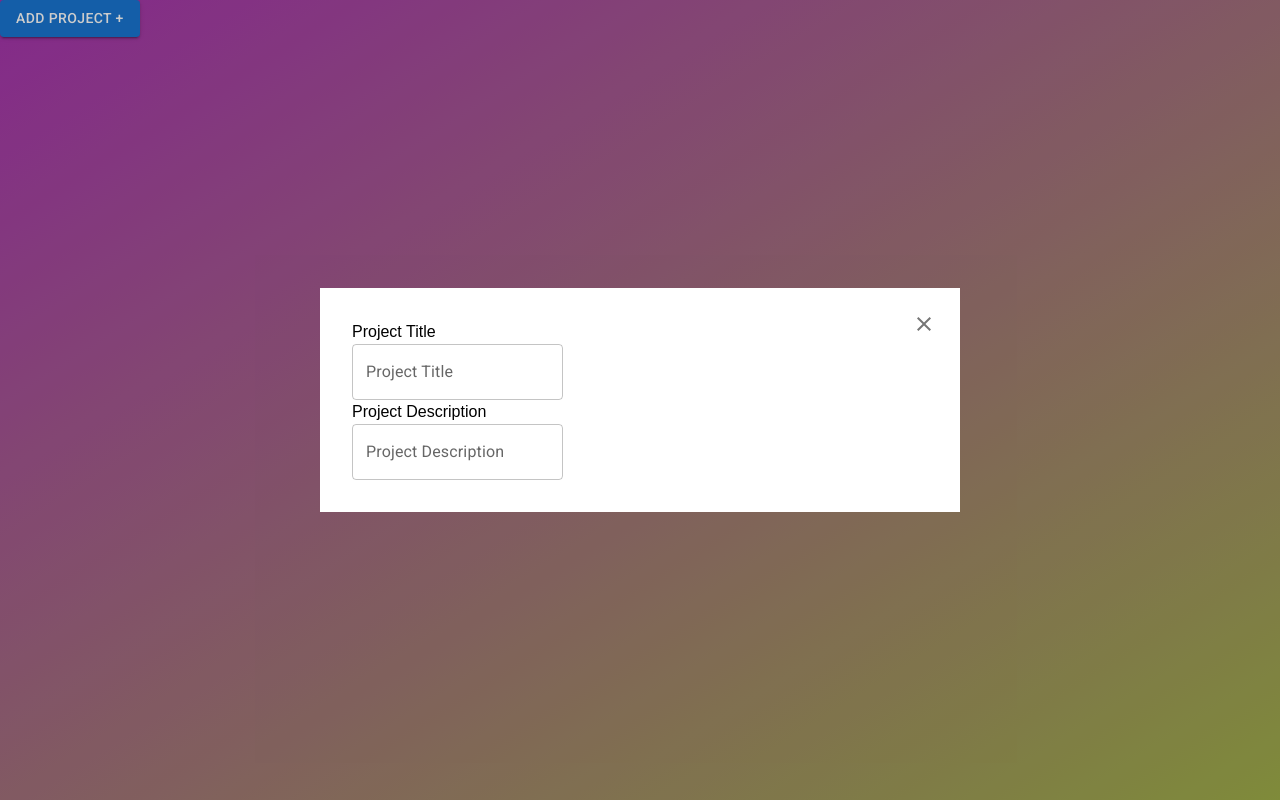
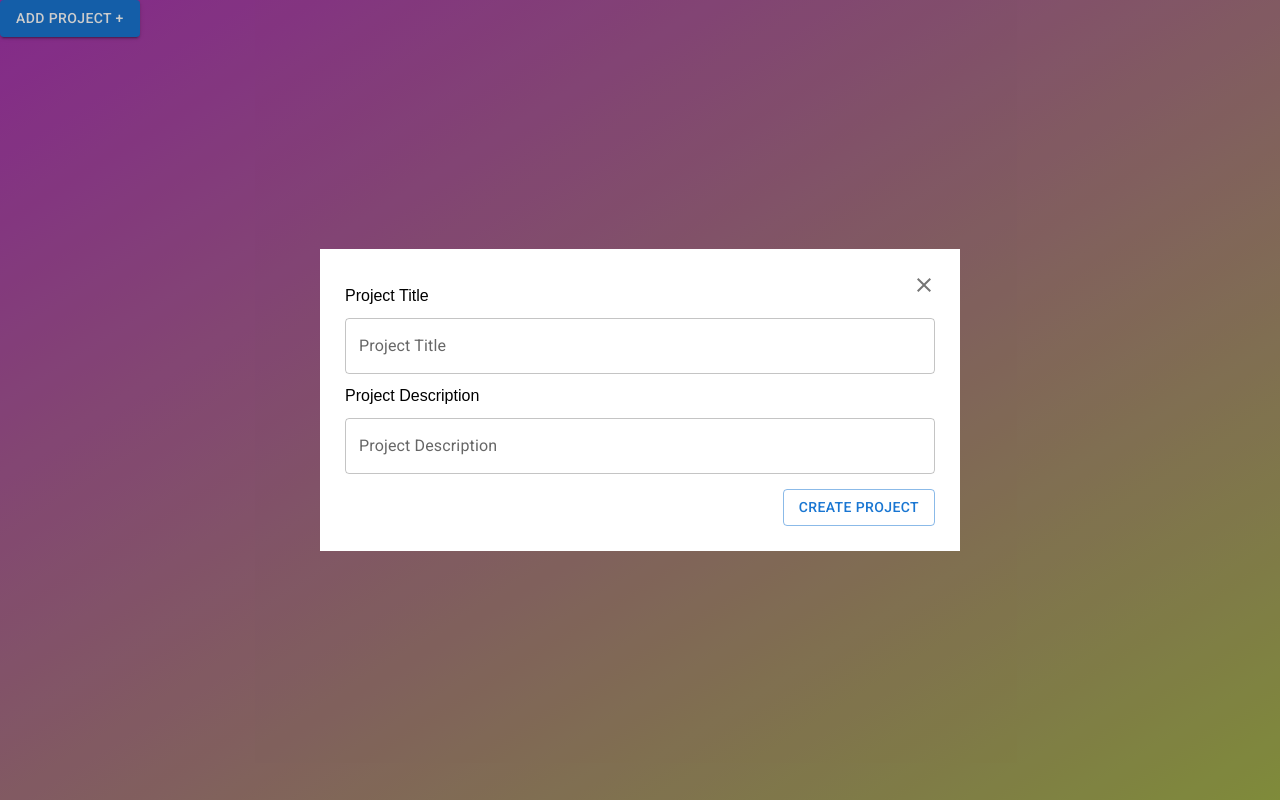
Before and after one commit to Abinithishkumarprabakaran/PMT-frontEnd, a React (Vite) app: page / in a window 1280 px wide. Both pictures are taken after a click on the button "ADD PROJECT +". Built offline with nearby package versions, Linux system fonts and the light colour scheme.

Commit message:
Project-Creation

```diff
--- a/src/App.css
+++ b/src/App.css
@@ -24,10 +24,13 @@
 
 .popup-inner {
     position: relative;
-    padding: 32px;
+    padding: 25px;
     width: 100%;
     max-width: 640px;
     background-color: #FFF;
+
+    display: flex;
+    flex-direction: column;
 }
 
 .popup-inner .close-btn {
@@ -35,3 +38,21 @@
     top: 16px;
     right: 16px;
 }
+
+.project-btn {
+    display: flex;
+    justify-content: flex-end;
+
+    padding-top: 15px;
+}
+
+.popup-inner h4 {
+    padding: 10px 0 10px 0;
+}
+
+.description-area {
+    border: 1px rgb(192, 192, 192) solid;
+    height: 200px;
+    border-radius: 3px;
+    padding: 5px;
+}
--- a/src/App.jsx
+++ b/src/App.jsx
@@ -2,7 +2,6 @@ import { useState } from 'react'
 import reactLogo from './assets/react.svg'
 import viteLogo from '/vite.svg'
 import './App.css'
-import { CreateTasks } from './CreateTasks'
 import { CreateProject } from './CreateProject'
 import Button from '@mui/material/Button';
 
--- a/src/CreateProject.jsx
+++ b/src/CreateProject.jsx
@@ -1,24 +1,91 @@
 import TextField from '@mui/material/TextField';
 import IconButton from '@mui/material/IconButton';
 import CloseIcon from '@mui/icons-material/Close';
+import Button from '@mui/material/Button';
+import { styled } from '@mui/material/styles';
+import { useFormik } from "formik";
+import * as yup from "yup";
+import { API } from './global.js';
+
+const formValidationSchema = yup.object({
+  projectTitle: yup
+          .string()
+          .required(),
+  projectDescription: yup
+          .string()
+          .required(),
+})
 
 export function CreateProject( props ) {
 
+  const CustomTextField = styled(TextField)({
+  height: '230px',
+  });
+
+  const {handleSubmit,handleChange,handleBlur,values,errors,touched} = useFormik({
+    initialValues: {
+        projectTitle: '',
+        projectDescription: '',
+      },
+    validationSchema: formValidationSchema,
+    onSubmit: (projectDetails) => {
+      projectDetails.projectTitle = projectDetails.projectTitle.replace(/\s/g, "");
+      console.log(projectDetails)
+      addProject(projectDetails)
+    }
+  });
+
+  const addProject = async (projectDetails) => {
+
+    await fetch(`${API}/projectCreation`, {
+        method: "POST",
+        body: JSON.stringify(projectDetails),
+        headers: {
+            "Content-Type": "application/json",
+        },
+    });
+
+    alert("Project has been Created")
+    console.log("Check your Atlas")
+};
+
   return ( props.trigger ) ? (
     <div className="popup">
-      <div className="popup-inner">
+      <form className="popup-inner" onSubmit={handleSubmit}>
 
-      <div className="close-btn">
-        <IconButton onClick={()=>props.setTrigger(false)}> <CloseIcon /> </IconButton>
-      </div>
+        <div className="close-btn">
+          <IconButton onClick={()=>props.setTrigger(false)}> <CloseIcon /> </IconButton>
+        </div>
 
-      <h4 className='text-3xl font-bold'>Project Title</h4>
-      <TextField id="outlined-basic" label="Project Title" variant="outlined" />
+        <h4 className='text-2xl font-bold'>Project Title</h4>
+        <TextField
+          name="projectTitle"
+          onChange={handleChange}
+          onBlur={handleBlur}
+          value={values.projectTitle}
+          label="Project Title"
+          variant="outlined"
+          error={errors.projectTitle && touched.projectTitle}
+          helperText={errors.projectTitle && touched.projectTitle ? errors.projectTitle: null}
+          />
 
-      <h4 className='text-3xl font-bold'>Project Description</h4>
-      <TextField id="outlined-basic" label="Project Description" variant="outlined" />
+        <h4 className='text-2xl font-bold'>Project Description</h4>
+        <TextField
+          name="projectDescription"
+          onChange={handleChange}
+          onBlur={handleBlur}
+          value={values.projectDescription}
+          label="Project Description"
+          variant="outlined"
+          error={errors.projectDescription && touched.projectDescription}
+          helperText={errors.projectDescription && touched.projectDescription ? errors.projectDescription: null}
+          />
 
-      </div>
+        <div className='project-btn'>
+          <Button type="submit" variant='outlined'>Create Project</Button>
+        </div>
+
+      </form>
     </div>
   ) : "";
 }
--- /dev/null
+++ b/src/global.js
@@ -0,0 +1 @@
+export const API = "http://localhost:4000/tool"
```
